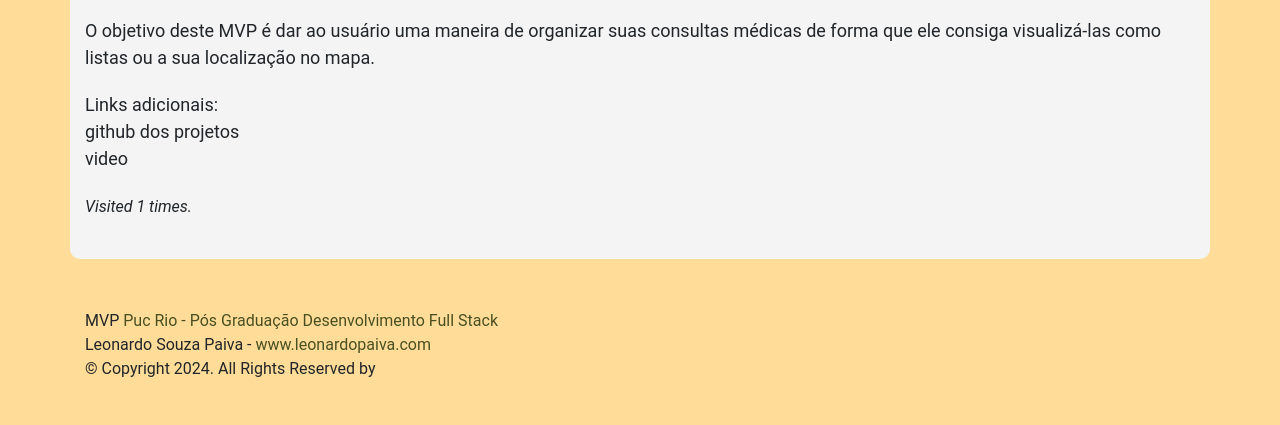
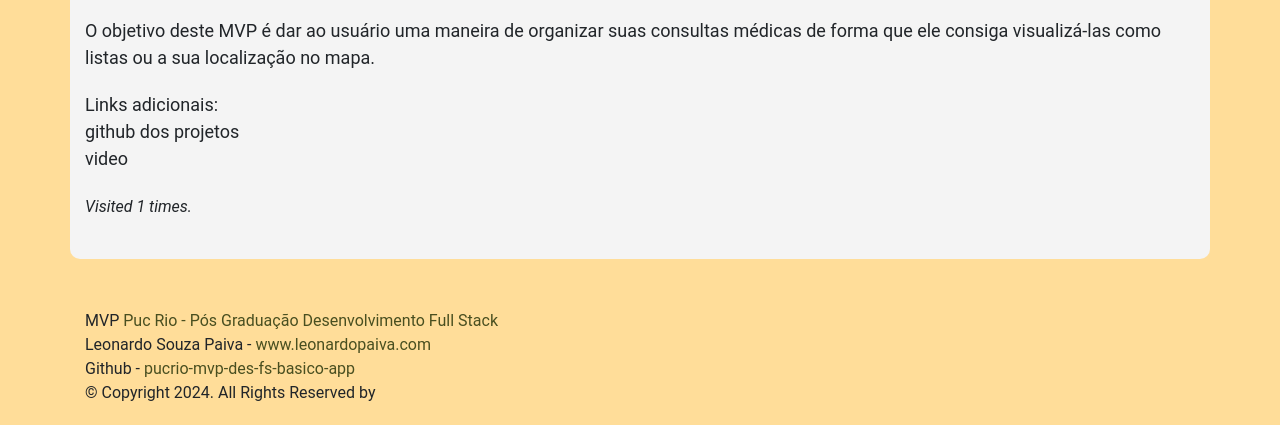
Before and after one commit to leonardopaiva/pucrio-mvp-des-fs-basico-app, a plain HTML site: page index.html in a window 1280 px wide. Shown: the part 390-815 px from the top of the page. Drawn offline with Linux system fonts and the light colour scheme; some packages are replaced by stand-ins of ours.

Commit message:
some readme adjustment

```diff
--- a/index.html
+++ b/index.html
@@ -78,6 +78,7 @@
                 <div class="footer-content">
                     <div>MVP <a href="https://especializacao.ccec.puc-rio.br/especializacao/desenvolvimento-full-stack" target="_blank">Puc Rio - Pós Graduação Desenvolvimento Full Stack</a></div>
                     <div>Leonardo Souza Paiva - <a href="https://leonardopaiva.com" target="_blank">www.leonardopaiva.com</a></div>
+                    <div>Github - <a href="https://github.com/leonardopaiva/pucrio-mvp-des-fs-basico-app" target="_blank">pucrio-mvp-des-fs-basico-app</a></div>
                     <div>© Copyright 2024. All Rights Reserved by </div>
                 </div>
             </div>
```
Also changed, not shown: 1 other file.
